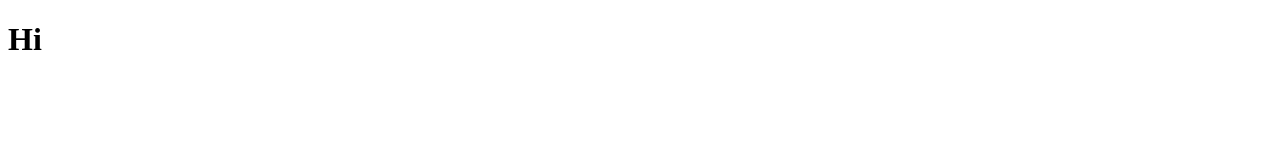
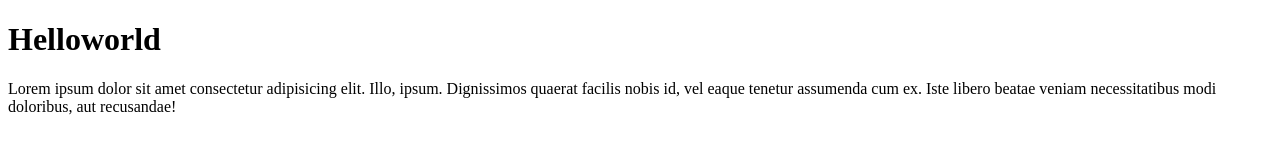
Before and after one commit to zinchenko23/project-1, a plain HTML site: page index.html in a window 1280 px wide. Drawn offline with Linux system fonts and the light colour scheme.

Commit message:
second commit

```diff
--- a/index.html
+++ b/index.html
@@ -9,7 +9,9 @@
 </head>
 
 <body>
-	<h1>Hi</h1>
+	<h1>Helloworld</h1>
+	<p>Lorem ipsum dolor sit amet consectetur adipisicing elit. Illo, ipsum. Dignissimos quaerat facilis nobis id, vel
+		eaque tenetur assumenda cum ex. Iste libero beatae veniam necessitatibus modi doloribus, aut recusandae!</p>
 </body>
 
 </html>
```
